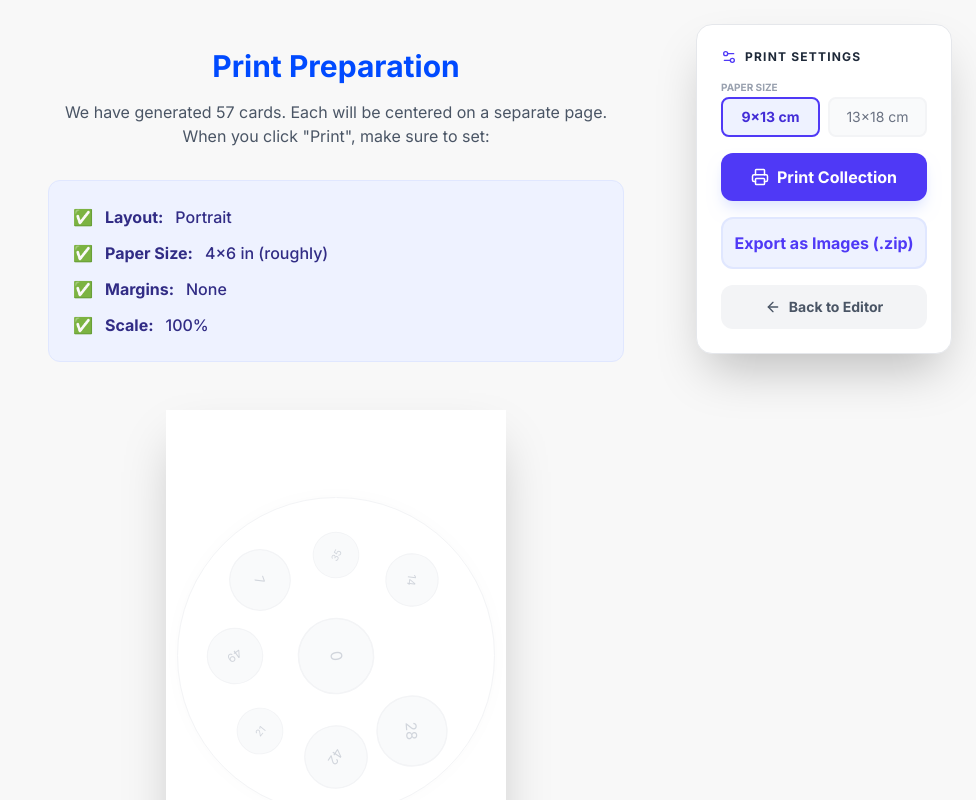
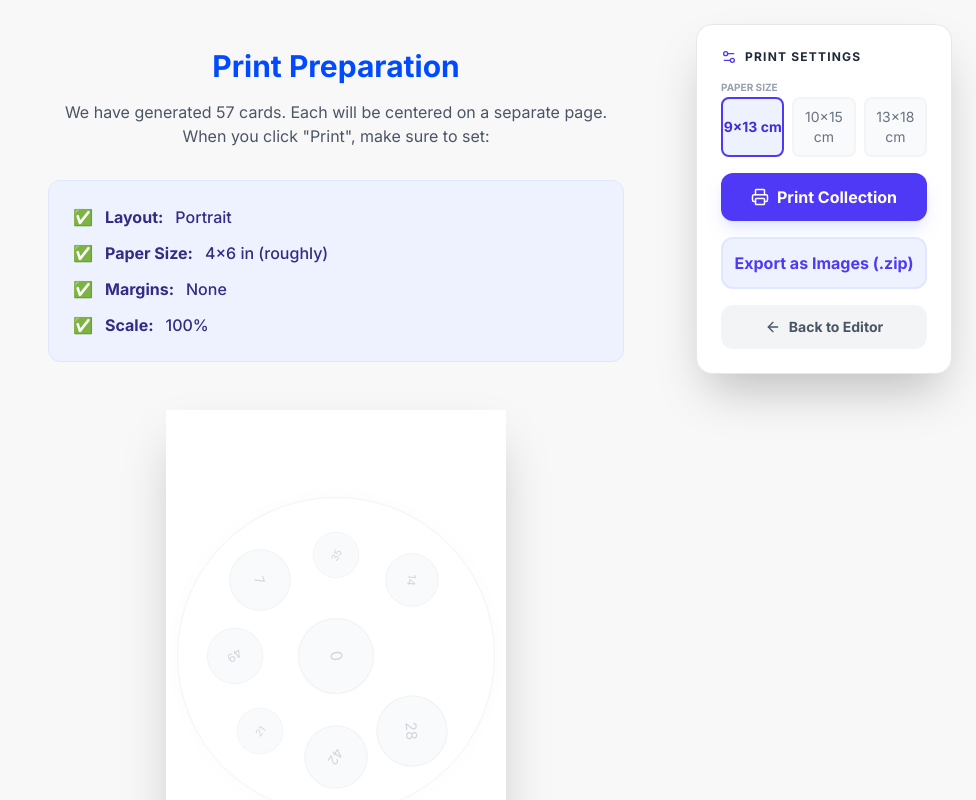
Before and after one commit to rlirli/twin-blitz, a Next.js app: page /print in a window 1280 px wide. Shown: the top 800 px of the page, without its empty margins (304-1280 px from the left). Built offline with nearby package versions, Linux system fonts and the light colour scheme.

Commit message:
feat: Add 10x15cm export option (cewe sofortfotos default)

```diff
--- a/src/app/print/page.tsx
+++ b/src/app/print/page.tsx
@@ -13,7 +13,7 @@ import { generateProjectivePlane } from "@/lib/utils/game-core";
 import { getCardPlacements } from "@/lib/utils/layout-engine";
 import { useSymbolStore } from "@/store/use-symbol-store";
 
-type PaperSize = "9x13" | "13x18";
+type PaperSize = "9x13" | "10x15" | "13x18";
 
 export default function PrintPage() {
   const { symbols } = useSymbolStore();
@@ -52,6 +52,7 @@ export default function PrintPage() {
 
   const dimensions = {
     "9x13": { width: "90mm", height: "130mm" },
+    "10x15": { width: "100mm", height: "150mm" },
     "13x18": { width: "130mm", height: "180mm" },
   };
 
@@ -68,7 +69,7 @@ export default function PrintPage() {
           <div className="space-y-2">
             <label className="text-[10px] font-bold text-gray-400 uppercase">Paper Size</label>
             <div className="flex gap-2">
-              {(["9x13", "13x18"] as PaperSize[]).map((size) => (
+              {(["9x13", "10x15", "13x18"] as PaperSize[]).map((size) => (
                 <button
                   key={size}
                   onClick={() => setPaperSize(size)}
@@ -134,7 +135,11 @@ export default function PrintPage() {
           </li>
           <li className="flex gap-3">
             ✅ <span className="font-bold">Paper Size:</span>{" "}
-            {paperSize === "9x13" ? "4x6 in (roughly)" : "5x7 in (roughly)"}
+            {paperSize === "9x13"
+              ? "4x6 in (roughly)"
+              : paperSize === "10x15"
+                ? "4x6 in (standard)"
+                : "5x7 in (roughly)"}
           </li>
           <li className="flex gap-3">
             ✅ <span className="font-bold">Margins:</span> None
--- a/src/lib/utils/card-exporter.ts
+++ b/src/lib/utils/card-exporter.ts
@@ -13,6 +13,7 @@ const MM_TO_INCH = 25.4;
 /** Paper dimensions in mm based on selection. */
 const PAPER_DIMENSIONS = {
   "9x13": { w: 90, h: 130 },
+  "10x15": { w: 100, h: 150 },
   "13x18": { w: 130, h: 180 },
 };
 
@@ -27,7 +28,7 @@ async function renderCardToCanvas(
   cardIdx: number,
   symbolIndices: number[],
   symbols: SymbolSlot[],
-  paperSize: "9x13" | "13x18",
+  paperSize: "9x13" | "10x15" | "13x18",
 ): Promise<HTMLCanvasElement> {
   const { w, h } = PAPER_DIMENSIONS[paperSize];
   const pxW = Math.round((w / MM_TO_INCH) * DPI);
@@ -163,7 +164,7 @@ function drawRotatedImage(
 export async function exportCardsToZip(
   rawCards: number[][],
   symbols: SymbolSlot[],
-  paperSize: "9x13" | "13x18",
+  paperSize: "9x13" | "10x15" | "13x18",
   onProgress?: (count: number) => void,
 ): Promise<Blob> {
   const zip = new JSZip();
```
Also changed, not shown: 1 other file (tests, documents, lock files or other folders).
